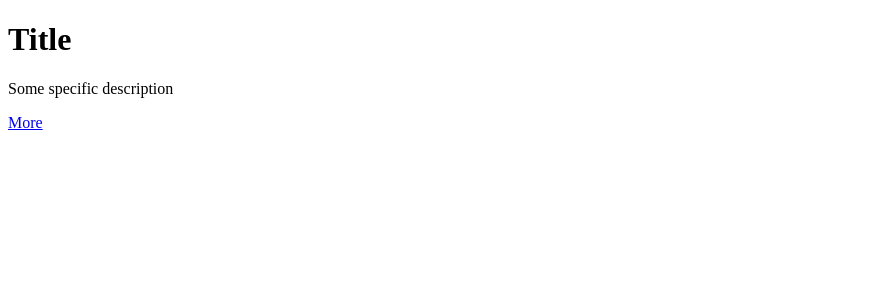
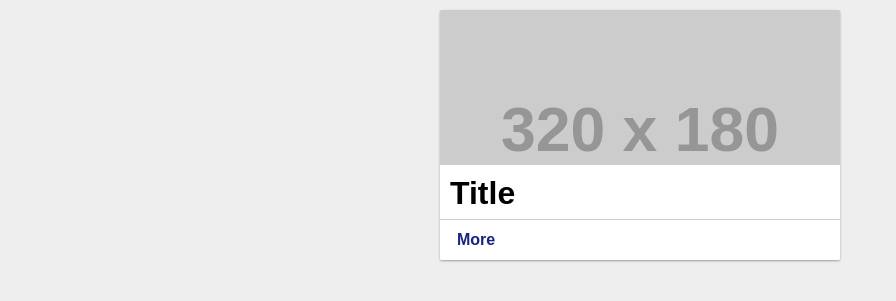
Before and after one commit to theCubix/va, a Jekyll site: the page built from card.html, in a window 1280 px wide. Shown: the top 301 px of the page, without its empty margins (0-896 px from the left). Built offline with Jekyll 4.4.1, drawn with Linux system fonts in a browser that asks for light colours.

Commit message:
Updated Card

```diff
--- a/card.html
+++ b/card.html
@@ -5,7 +5,7 @@
 <!doctype html>
 <html>
 	<head>
-		<link rel="stylesheet" type="text/css" href="custom.css">
+		<link rel="stylesheet" type="text/css" href="/custom.css">
 		<meta name="viewport" content="width=device-width, initial-scale=1">
 	</head>
 	<body>
```
